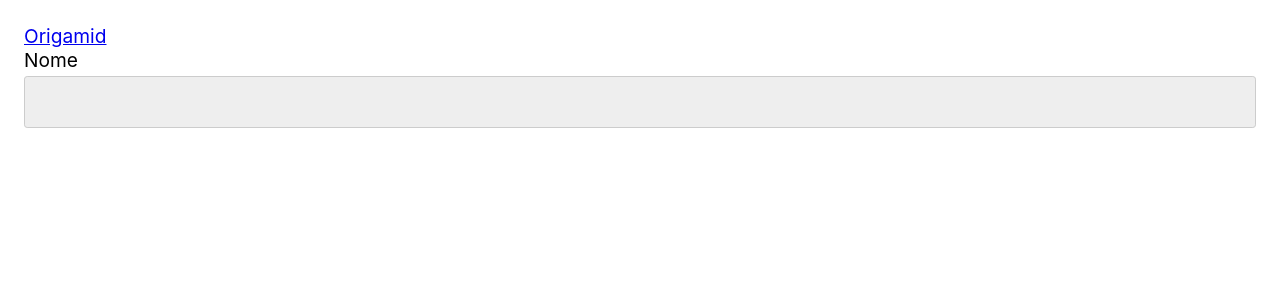
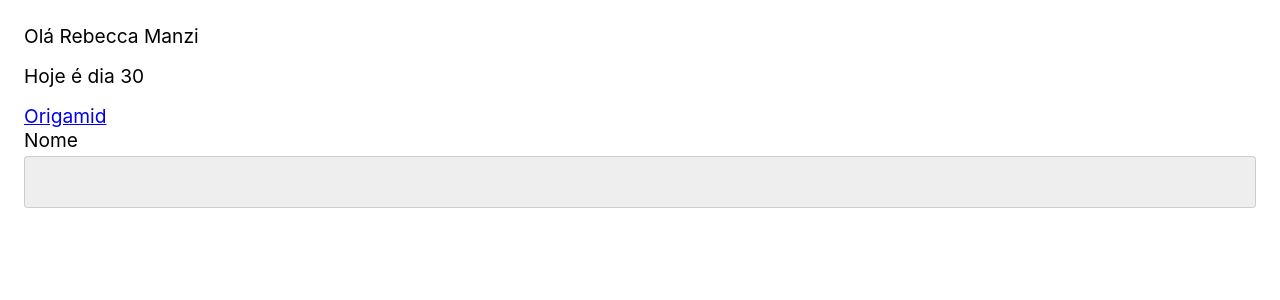
Before and after one commit to rebeccamanzi/appreactorigamid, a React (Create React App) app: page / in a window 1280 px wide. Shown: the top 300 px of the page. Built offline with nearby package versions, Linux system fonts and the light colour scheme.

Commit message:
using functions in jsx

```diff
--- a/src/App.js
+++ b/src/App.js
@@ -1,9 +1,16 @@
 import React from 'react';
 
 const App = () => {
-  return (
+
+  function mostrarNome(sobrenome) {
+    return 'Rebecca ' + sobrenome;
+  }
+
+    return (
     //<React.Fragment>
     <>
+    <p>Olá {mostrarNome('Manzi')}</p>
+    <p>Hoje é dia {new Date().getDate()}</p>
     <a className="ativo" href="https://origamid.com" title="Site Origamid">
       Origamid
     </a>
@@ -17,3 +24,4 @@ const App = () => {
 export default App;
 // React.Fragment ou <> </>
 // atributos com nomes compostos devem ser utilizados como camelCase. ex: <video autoPlay>
+// para colocar js no jsx, usar {} (variaveis, expressoes, etc)
```
Also changed, not shown: 1 other file (tests, documents, lock files or other folders).
